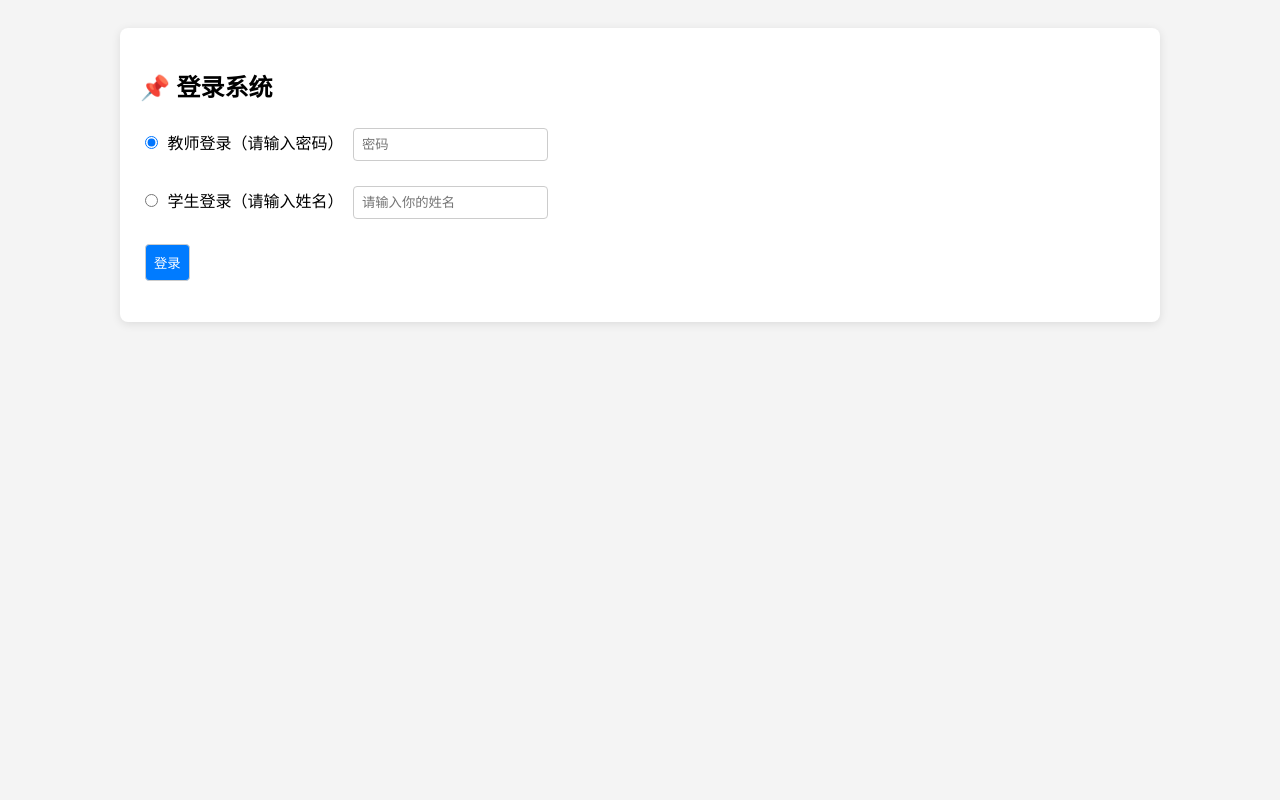
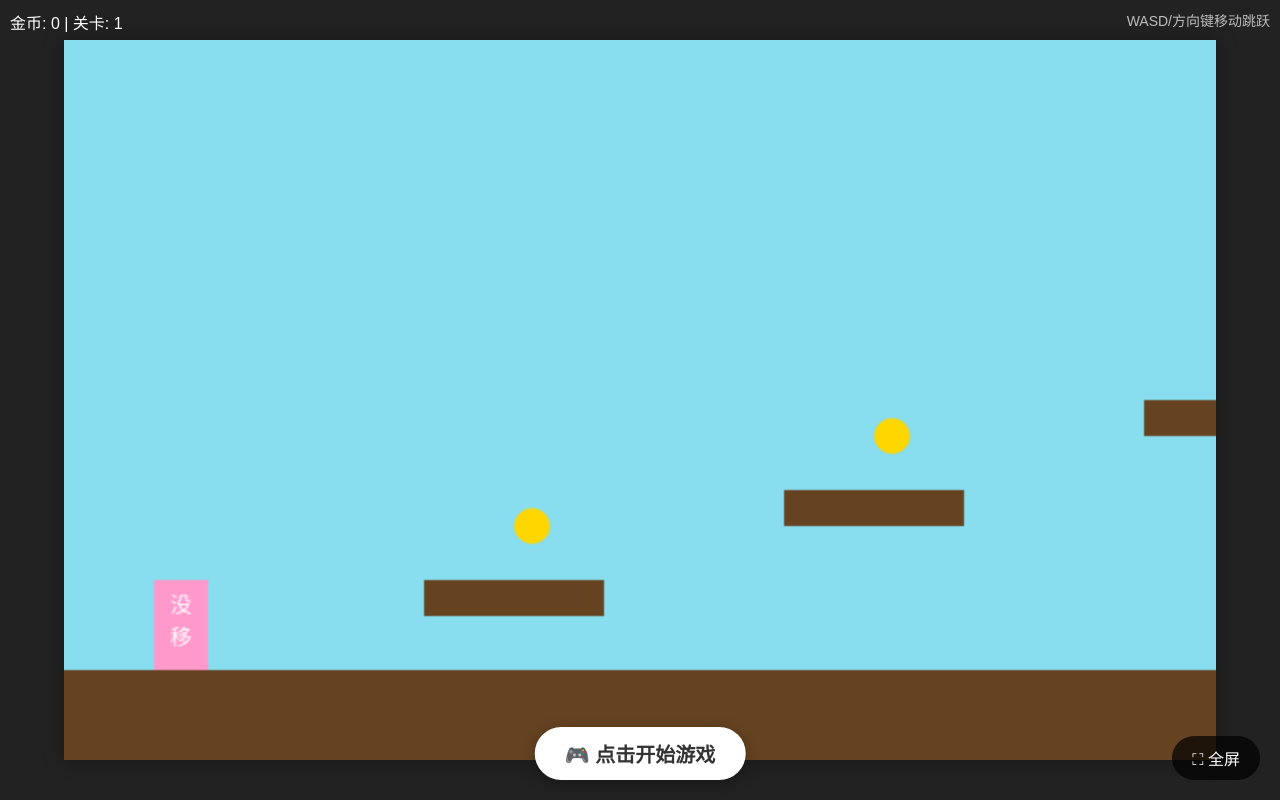
Before and after one commit to zeng207/class8-points, a plain HTML site: page index.html in a window 1280 px wide. Drawn offline with Linux system fonts and the light colour scheme.

Commit message:
Update index.html

```diff
--- a/index.html
+++ b/index.html
@@ -1,350 +1,466 @@
 <!DOCTYPE html>
 <html lang="zh">
 <head>
-  <meta charset="UTF-8" />
-  <meta name="viewport" content="width=device-width, initial-scale=1.0"/>
-  <title>班级积分系统</title>
+  <meta charset="UTF-8">
+  <title>美女玛丽游戏（双关卡版）</title>
   <style>
-    body { font-family: Arial, sans-serif; padding: 20px; background: #f4f4f4; }
-    .container { max-width: 1000px; margin: 0 auto; background: white; padding: 20px; border-radius: 8px; box-shadow: 0 2px 10px rgba(0,0,0,0.1); }
-    input, button, select { padding: 8px; margin: 5px; border: 1px solid #ccc; border-radius: 4px; }
-    button { background: #007bff; color: white; cursor: pointer; }
-    button.secondary { background: #6c757d; }
-    table { width: 100%; border-collapse: collapse; margin-top: 20px; }
-    th, td { border: 1px solid #ccc; padding: 8px; text-align: center; }
-    th { background: #007bff; color: white; }
-    .form-group { margin: 15px 0; }
-    .hidden { display: none; }
-    .error { color: red; }
-    .auto-saved { color: green; font-size: 12px; }
-    .storage-warning { color: red; font-weight: bold; padding: 10px; background: #ffebee; border-radius: 4px; }
+    * { margin: 0; padding: 0; box-sizing: border-box; }
+    body {
+      background: #222;
+      font-family: "Microsoft YaHei", sans-serif;
+      overflow: hidden;
+      touch-action: none;
+    }
+    #container {
+      position: relative;
+      width: 100vw;
+      height: 100vh;
+      display: flex;
+      justify-content: center;
+      align-items: center;
+    }
+    canvas {
+      display: block;
+      max-width: 100%;
+      max-height: 90vh;
+      background: #88ddee;
+      box-shadow: 0 0 20px rgba(0,0,0,0.3);
+    }
+    #ui {
+      position: absolute;
+      top: 10px;
+      left: 10px;
+      color: #fff;
+      font-size: 16px;
+      z-index: 10;
+    }
+    #instructions {
+      position: absolute;
+      top: 10px;
+      right: 10px;
+      color: rgba(255,255,255,0.7);
+      font-size: 14px;
+      z-index: 10;
+    }
+    #restartBtn {
+      position: absolute;
+      bottom: 20px;
+      left: 50%;
+      transform: translateX(-50%);
+      padding: 12px 30px;
+      background: #fff;
+      border: none;
+      border-radius: 30px;
+      color: #333;
+      font-size: 20px;
+      font-weight: bold;
+      cursor: pointer;
+      box-shadow: 0 4px 15px rgba(0,0,0,0.3);
+      z-index: 20;
+    }
+    #restartBtn:hover {
+      background: #f0f0f0;
+      transform: translateX(-50%) scale(1.05);
+      transition: all 0.2s;
+    }
+    #fullscreenBtn {
+      position: absolute;
+      bottom: 20px;
+      right: 20px;
+      padding: 10px 20px;
+      background: rgba(0, 0, 0, 0.7);
+      border: none;
+      border-radius: 30px;
+      color: #fff;
+      font-size: 16px;
+      cursor: pointer;
+      z-index: 20;
+    }
+    #gameOver {
+      position: absolute;
+      top: 50%;
+      left: 50%;
+      transform: translate(-50%, -50%);
+      background: rgba(0,0,0,0.9);
+      color: #fff;
+      padding: 25px 40px;
+      border-radius: 12px;
+      text-align: center;
+      font-size: 20px;
+      z-index: 30;
+      display: none;
+    }
+    #gameOver button {
+      margin-top: 15px;
+      padding: 10px 25px;
+      background: #4CAF50;
+      color: white;
+      border: none;
+      border-radius: 25px;
+      font-size: 16px;
+      cursor: pointer;
+    }
+    #gameOver button:hover {
+      background: #45a049;
+    }
   </style>
 </head>
 <body>
+  <div id="container">
+    <canvas id="game"></canvas>
 
-<!-- 存储警告 -->
-<div id="storageWarning" class="storage-warning hidden">
-  ⚠️ 本地存储不可用！请关闭无痕模式，或使用服务器打开（不要双击文件）。
-</div>
+    <div id="ui">金币: <span id="coinCount">0</span> | 关卡: <span id="levelDisplay">1</span></div>
+    <div id="instructions">WASD/方向键移动跳跃</div>
 
-<!-- 登录页 -->
-<div class="container" id="loginPage">
-  <h2>📌 登录系统</h2>
-  <div class="form-group">
-    <label><input type="radio" name="role" value="teacher" checked> 教师登录（请输入密码）</label>
-    <input type="password" id="teacherPassword" placeholder="密码" />
-  </div>
-  <div class="form-group">
-    <label><input type="radio" name="role" value="student"> 学生登录（请输入姓名）</label>
-    <input type="text" id="studentName" placeholder="请输入你的姓名" />
-  </div>
-  <button onclick="login()">登录</button>
-  <p id="loginMsg" class="error"></p>
-</div>
+    <button id="restartBtn">🎮 点击开始游戏</button>
+    <button id="fullscreenBtn">⛶ 全屏</button>
 
-<!-- 主界面 -->
-<div class="container hidden" id="mainPage">
-  <h2>📊 班级积分管理系统</h2>
-  <p>欢迎，<strong id="userDisplay"></strong>！</p>
-
-  <!-- 教师功能区 -->
-  <div id="teacherControls" class="hidden">
-    <button onclick="addStudent()" style="margin: 10px 0;">➕ 添加学生</button>
-    <button onclick="exportData()">📤 导出数据</button>
-    <input type="file" id="importFile" accept=".json" style="margin: 10px 0;" />
-    <button onclick="importData()">📥 导入数据</button>
-    <button onclick="logout()" class="secondary">🚪 退出</button>
-    <p class="auto-saved" id="saveStatus"></p>
+    <div id="gameOver">
+      <p id="gameOverMessage">准备开始冒险！</p>
+      <button onclick="restartGame()">再玩一次</button>
+    </div>
   </div>
 
-  <!-- 学生只读提示 -->
-  <div id="studentControls" class="hidden">
-    <button onclick="logout()" class="secondary">🚪 退出</button>
-    <p class="auto-saved" id="saveStatus"></p>
-  </div>
+  <script>
+    const canvas = document.getElementById("game");
+    const ctx = canvas.getContext("2d");
+    const uiCoin = document.getElementById("coinCount");
+    const levelDisplay = document.getElementById("levelDisplay");
+    const gameOverPanel = document.getElementById("gameOver");
+    const gameOverMsg = document.getElementById("gameOverMessage");
+    const restartBtn = document.getElementById("restartBtn");
+    const fullscreenBtn = document.getElementById("fullscreenBtn");
 
-  <!-- 数据表格 -->
-  <table id="scoreTable">
-    <thead>
-      <tr>
-        <th>序号</th>
-        <th>姓名</th>
-        <th>周一</th>
-        <th>周二</th>
-        <th>周三</th>
-        <th>周四</th>
-        <th>周五</th>
-        <th>总分</th>
-        <th>排名</th>
-      </tr>
-    </thead>
-    <tbody id="scoreBody"></tbody>
-  </table>
-</div>
+    // 调整画布大小
+    function resize() {
+      const maxWidth = window.innerWidth * 0.95;
+      const maxHeight = window.innerHeight * 0.9;
+      const aspect = 640 / 400;
+      let w = maxWidth;
+      let h = w / aspect;
+      if (h > maxHeight) h = maxHeight;
+      w = h * aspect;
 
-<script>
-// 检查 localStorage 是否可用
-function checkStorage() {
-  try {
-    const test = "__storage_test__";
-    localStorage.setItem(test, test);
-    localStorage.removeItem(test);
-    return true;
-  } catch (e) {
-    return false;
-  }
-}
+      canvas.width = 640;
+      canvas.height = 400;
+      canvas.style.width = w + "px";
+      canvas.style.height = h + "px";
+    }
+    window.addEventListener("resize", resize);
+    resize();
 
-if (!checkStorage()) {
-  document.getElementById("storageWarning").classList.remove("hidden");
-  alert("❌ 本地存储不可用！\n请：\n1. 关闭无痕模式\n2. 不要双击打开文件\n3. 使用服务器打开（如 VS Code Live Server）");
-}
+    // 键盘控制
+    const keys = {};
+    document.addEventListener("keydown", e => keys[e.key.toLowerCase()] = true);
+    document.addEventListener("keyup", e => keys[e.key.toLowerCase()] = false);
 
-// 默认数据
-const defaultData = {
-  students: [],
-  settings: {
-    teacherPassword: "123456"
-  }
-};
+    // 游戏常量
+    const GRAVITY = 0.6, JUMP = -12, MOVE_ACCEL = 0.6, FRICTION = 0.8, MAX_SPEED = 5;
+    let worldOffset = 0,
+        gameOver = false,
+        coinsCollected = 0,
+        animationId = null,
+        level = 1;
 
-// 初始化学生：张3 到 张45
-function initStudents() {
-  defaultData.students = [];
-  for (let i = 3; i <= 45; i++) {
-    defaultData.students.push({
-      id: i - 2,
-      name: `张${i}`,
-      scores: { mon: 0, tue: 0, wed: 0, thu: 0, fri: 0 },
-      total: 0,
-      rank: 1
-    });
-  }
-}
+    let player, platforms, flag, coins, enemies;
 
-initStudents();
+    // 重启游戏
+    function restartGame() {
+      gameOver = false;  // ✅ 关键：重置游戏状态
+      level = 1;
+      coinsCollected = 0;
+      updateUI();
+      loadLevel(level);
+      gameOverPanel.style.display = "none";
+      if (animationId) cancelAnimationFrame(animationId);
+      animationId = requestAnimationFrame(loop);
+    }
 
-let appData = null;
-let isTeacher = false;
-let currentStudentName = null;
-let saveTimeout = null;
+    // 加载关卡
+    function loadLevel(lv) {
+      if (lv === 1) {
+        player = { x: 50, y: 0, w: 30, h: 50, vx: 0, vy: 0, onGround: false };
+        platforms = [
+          { x: 0, y: 350, w: 2000, h: 50 },
+          { x: 200, y: 300, w: 100, h: 20 },
+          { x: 400, y: 250, w: 100, h: 20 },
+          { x: 600, y: 200, w: 100, h: 20 },
+          { x: 800, y: 150, w: 100, h: 20 },
+        ];
+        flag = { x: 1000, y: 100, h: 250 };
+        coins = [
+          { x: 250, y: 260, collected: false },
+          { x: 450, y: 210, collected: false },
+          { x: 650, y: 160, collected: false },
+          { x: 850, y: 110, collected: false }
+        ];
+        enemies = [
+          { x: 500, y: 320, w: 30, h: 30, vx: 1.5, alive: true }
+        ];
+      } else if (lv === 2) {
+        player = { x: 100, y: 0, w: 30, h: 50, vx: 0, vy: 0, onGround: false };
 
-// ============== 加载数据 ==============
-function loadFromStorage() {
-  try {
-    const saved = localStorage.getItem("scoreAppData");
-    if (saved) {
-      const data = JSON.parse(saved);
-      if (data.students && Array.isArray(data.students)) {
-        appData = data;
-        console.log("✅ 成功加载数据，学生数：", appData.students.length);
-        return;
+        // 地面
+        platforms = [
+          { x: 0, y: 350, w: 5000, h: 50 }
+        ];
+
+        // 城墙主体
+        const wallY = 250;
+        platforms.push({ x: 800, y: wallY, w: 600, h: 100 }); // 墙高100
+
+        // 垛口（女墙）
+        for (let i = 0; i < 12; i++) {
+          const x = 800 + i * 50;
+          platforms.push({ x: x, y: wallY - 20, w: 30, h: 20 });
+        }
+
+        // 后续跳跃平台
+        platforms.push({ x: 1600, y: 300, w: 80, h: 20 });
+        platforms.push({ x: 1800, y: 250, w: 80, h: 20 });
+        platforms.push({ x: 2000, y: 200, w: 80, h: 20 });
+        platforms.push({ x: 2200, y: 150, w: 80, h: 20 });
+
+        flag = { x: 2400, y: 100, h: 250 };
+
+        coins = [
+          { x: 900, y: wallY - 30, collected: false },
+          { x: 1100, y: wallY - 30, collected: false },
+          { x: 1300, y: wallY - 30, collected: false },
+          { x: 1700, y: 260, collected: false },
+          { x: 1900, y: 210, collected: false },
+          { x: 2100, y: 160, collected: false },
+          { x: 2300, y: 110, collected: false }
+        ];
+
+        enemies = [
+          { x: 1000, y: 320, w: 30, h: 30, vx: 2, alive: true },
+          { x: 1500, y: 320, w: 30, h: 30, vx: 2.5, alive: true },
+          { x: 1900, y: 210, w: 30, h: 30, vx: 1.2, alive: true }
+        ];
       }
     }
-  } catch (e) {
-    console.error("❌ 加载失败", e);
-  }
-  appData = JSON.parse(JSON.stringify(defaultData));
-  console.log("🔄 使用默认数据");
-}
 
-// ============== 保存数据 ==============
-function saveToStorage() {
-  calculateRankings();
-  try {
-    localStorage.setItem("scoreAppData", JSON.stringify(appData));
-    console.log("✅ 数据已保存，学生数：", appData.students.length);
-    document.getElementById("saveStatus").textContent = "✅ 已自动保存";
-    setTimeout(() => {
-      const el = document.getElementById("saveStatus");
-      if (el && el.textContent === "✅ 已自动保存") {
-        el.textContent = "";
+    // 更新UI
+    function updateUI() {
+      uiCoin.textContent = coinsCollected;
+      levelDisplay.textContent = level;
+    }
+
+    // 游戏更新
+    function update() {
+      if (gameOver) return;
+
+      if (keys["a"] || keys["arrowleft"]) player.vx -= MOVE_ACCEL;
+      if (keys["d"] || keys["arrowright"]) player.vx += MOVE_ACCEL;
+      if ((keys["w"] || keys["arrowup"] || keys[" "]) && player.onGround) {
+        player.vy = JUMP;
+        player.onGround = false;
       }
-    }, 2000);
-  } catch (e) {
-    console.error("❌ 保存失败", e);
-    document.getElementById("saveStatus").textContent = "❌ 存储失败";
-    alert("💾 存储失败！请检查是否为无痕模式");
-  }
-}
 
-// ============== 自动保存（防抖） ==============
-function autoSave() {
-  if (saveTimeout) clearTimeout(saveTimeout);
-  document.getElementById("saveStatus").textContent = "🔄 保存中...";
-  saveTimeout = setTimeout(saveToStorage, 500);
-}
+      player.vx *= FRICTION;
+      if (player.vx > MAX_SPEED) player.vx = MAX_SPEED;
+      if (player.vx < -MAX_SPEED) player.vx = -MAX_SPEED;
+      player.vy += GRAVITY;
+      player.x += player.vx;
+      player.y += player.vy;
+      player.onGround = false;
 
-// ============== 计算总分和排名 ==============
-function calculateRankings() {
-  appData.students.forEach(s => {
-    s.total = (s.scores.mon || 0) + (s.scores.tue || 0) + (s.scores.wed || 0) + (s.scores.thu || 0) + (s.scores.fri || 0);
-  });
-  appData.students.sort((a, b) => (b.total || 0) - (a.total || 0));
-  appData.students.forEach((s, idx) => {
-    s.rank = idx + 1;
-  });
-}
+      // 碰撞检测
+      for (let p of platforms) {
+        if (player.x < p.x + p.w && player.x + player.w > p.x &&
+            player.y < p.y + p.h && player.y + player.h > p.y) {
+          if (player.vy >= 0 && player.y + player.h <= p.y + player.vy) {
+            player.y = p.y - player.h;
+            player.vy = 0;
+            player.onGround = true;
+          }
+        }
+      }
 
-// ============== 渲染表格 ==============
-function renderTable() {
-  const tbody = document.getElementById("scoreBody");
-  tbody.innerHTML = "";
+      worldOffset = Math.max(0, player.x - canvas.width / 2);
 
-  const studentsToShow = isTeacher ? appData.students : appData.students.filter(s => s.name === currentStudentName);
+      // 吃金币
+      for (let c of coins) {
+        if (!c.collected &&
+            player.x < c.x + 20 && player.x + player.w > c.x &&
+            player.y < c.y + 20 && player.y + player.h > c.y) {
+          c.collected = true;
+          coinsCollected++;
+          updateUI();
+        }
+      }
 
-  studentsToShow.forEach((s, index) => {
-    const tr = document.createElement("tr");
+      // 敌人
+      for (let e of enemies) {
+        if (!e.alive) continue;
+        e.x += e.vx;
+        if (e.x < 800 || e.x > 1350) e.vx *= -1;
+        if (e.x < 1400 || e.x > 2300) e.vx *= -1;
 
-    // 姓名单元格
-    const nameCell = isTeacher
-      ? `<td><input type="text" value="${s.name}" oninput="updateName(${index}, this.value)" style="width:60px;text-align:center;" /></td>`
-      : `<td>${s.name}</td>`;
+        if (player.x < e.x + e.w && player.x + player.w > e.x &&
+            player.y < e.y + e.h && player.y + player.h > e.y) {
+          if (player.vy > 0 && player.y + player.h - 10 < e.y) {
+            e.alive = false;
+            player.vy = JUMP / 2;
+          } else {
+            gameOver = true;
+            showGameOver("你被怪物打败！");
+          }
+        }
+      }
 
-    // 分数单元格
-    const days = ['mon', 'tue', 'wed', 'thu', 'fri'];
-    const scoreCells = days.map(day =>
-      isTeacher
-        ? `<td><input type="number" value="${s.scores[day] || 0}" min="0" max="100" oninput="updateScore(${index}, '${day}', this.valueAsNumber)" style="width:50px;text-align:center;" /></td>`
-        : `<td>${s.scores[day] || 0}</td>`
-    ).join('');
+      // 通关
+      if (player.x + player.w > flag.x - 10 && player.x < flag.x + 10) {
+        if (level === 1) {
+          level = 2;
+          loadLevel(2);
+          updateUI();
+        } else {
+          gameOver = true;
+          showGameOver(`🎉 通关成功！金币: ${coinsCollected}`);
+        }
+      }
 
-    tr.innerHTML = `
-      <td>${s.id}</td>
-      ${nameCell}
-      ${scoreCells}
-      <td>${s.total || 0}</td>
-      <td>${s.rank || 1}</td>
-    `;
-    tbody.appendChild(tr);
-  });
-}
+      if (player.y > canvas.height) {
+        gameOver = true;
+        showGameOver("掉下悬崖了！");
+      }
+    }
 
-// ============== 更新姓名 ==============
-function updateName(index, newName) {
-  if (!newName || !newName.trim()) return;
-  appData.students[index].name = newName.trim();
-  autoSave();
-}
+    // 坐标转换
+    function worldToScreen(x, y) {
+      return { x: x - worldOffset, y: y };
+    }
 
-// ============== 更新分数 ==============
-function updateScore(index, day, value) {
-  if (value < 0) value = 0;
-  if (value > 100) value = 100;
-  appData.students[index].scores[day] = value;
-  autoSave();
-}
+    // 绘制
+    function draw() {
+      ctx.clearRect(0, 0, canvas.width, canvas.height);
+      ctx.fillStyle = "#88ddee";
+      ctx.fillRect(0, 0, canvas.width, canvas.height);
 
-// ============== 添加学生 ==============
-function addStudent() {
-  const name = prompt("请输入新学生姓名：");
-  if (!name || !name.trim()) {
-    alert("姓名不能为空");
-    return;
-  }
-  if (appData.students.some(s => s.name === name.trim())) {
-    alert("❌ 该姓名已存在！");
-    return;
-  }
-  const newId = Math.max(0, ...appData.students.map(s => s.id)) + 1;
-  appData.students.push({
-    id: newId,
-    name: name.trim(),
-    scores: { mon: 0, tue: 0, wed: 0, thu: 0, fri: 0 },
-    total: 0,
-    rank: 1
-  });
-  autoSave();
-  renderTable();
-}
+      // 绘制平台
+      ctx.fillStyle = "#654321";
+      for (let p of platforms) {
+        let s = worldToScreen(p.x, p.y);
+        ctx.fillRect(s.x, s.y, p.w, p.h);
+      }
 
-// ============== 登录 ==============
-function login() {
-  loadFromStorage();
+      // ===== 第二关：城墙与门洞（底部完全贴地）=====
+      if (level === 2) {
+        const doorX = 1100;           // 门中心
+        const doorWidth = 80;         // 门宽
+        const archRadius = 40;        // 拱半径
+        const doorHeight = 60;        // 门洞高
 
-  const role = document.querySelector('input[name="role"]:checked').value;
-  const pwd = document.getElementById("teacherPassword").value;
-  const name = document.getElementById("studentName").value.trim();
-  const msgEl = document.getElementById("loginMsg");
-  msgEl.textContent = "";
+        const screenX = worldToScreen(doorX, 350).x;
+        const doorBottomY = 350;      // 地面
+        const doorTopY = doorBottomY - doorHeight +50; // 矩形顶部
 
-  if (role === "teacher") {
-    if (pwd === appData.settings.teacherPassword) {
-      isTeacher = true;
-      currentStudentName = null;
-      showMainPage("教师");
-      document.getElementById("teacherControls").classList.remove("hidden");
-      document.getElementById("studentControls").classList.add("hidden");
-    } else {
-      msgEl.textContent = "❌ 密码错误！";
+        ctx.save();
+        // 裁剪区域
+        ctx.beginPath();
+        ctx.rect(
+          screenX - doorWidth / 2,
+          doorTopY - archRadius,  // 拱顶
+          doorWidth,
+          doorHeight + archRadius
+        );
+        ctx.clip();
+
+        // 挖洞
+        ctx.globalCompositeOperation = "destination-out";
+
+        // 半圆拱（从 doorTopY 向上画半圆）
+        ctx.beginPath();
+        ctx.arc(screenX, doorTopY, archRadius, 0, Math.PI, true);
+        ctx.fill();
+
+        // 矩形门洞（从 doorTopY 到地面）
+        ctx.fillRect(screenX - doorWidth / 2, doorTopY, doorWidth, doorHeight);
+
+        ctx.globalCompositeOperation = "source-over";
+        ctx.restore();
+
+        // 绘制“初二甲班”白色文字
+        const signX = worldToScreen(1000, 230).x;
+        ctx.fillStyle = "#fff";
+        ctx.font = "bold 24px sans-serif";
+        ctx.textAlign = "center";
+        ctx.fillText("初二甲班", signX, 210);
+      }
+
+      // 旗杆
+      let base = worldToScreen(flag.x, flag.y);
+      ctx.fillStyle = "#444";
+      ctx.fillRect(base.x - 3, base.y, 6, flag.h);
+      ctx.fillStyle = "red";
+      ctx.fillRect(base.x + 3, base.y, 40, 20);
+
+      // 金币
+      for (let c of coins) {
+        if (!c.collected) {
+          let pos = worldToScreen(c.x, c.y);
+          ctx.fillStyle = "gold";
+          ctx.beginPath();
+          ctx.arc(pos.x + 10, pos.y + 10, 10, 0, Math.PI * 2);
+          ctx.fill();
+        }
+      }
+
+      // 敌人
+      for (let e of enemies) {
+        if (!e.alive) continue;
+        let pos = worldToScreen(e.x, e.y);
+        ctx.fillStyle = "brown";
+        ctx.fillRect(pos.x, pos.y, e.w, e.h);
+        ctx.fillStyle = "#fff";
+        ctx.font = "12px sans-serif";
+        ctx.fillText("怪", pos.x + 8, pos.y + 18);
+      }
+
+      // 玩家
+      let pos = worldToScreen(player.x, player.y);
+      ctx.fillStyle = "#ff99cc";
+      ctx.fillRect(pos.x, pos.y, player.w, player.h);
+      ctx.fillStyle = "#fff";
+      ctx.font = "12px sans-serif";
+      ctx.textAlign = "center";
+      ctx.fillText("没", pos.x + player.w / 2, pos.y + 18);
+      ctx.fillText("移", pos.x + player.w / 2, pos.y + 36);
     }
-  } else if (role === "student") {
-    if (appData.students.some(s => s.name === name)) {
-      isTeacher = false;
-      currentStudentName = name;
-      showMainPage(`学生（${name}）`);
-      document.getElementById("teacherControls").classList.add("hidden");
-      document.getElementById("studentControls").classList.remove("hidden");
-    } else {
-      msgEl.textContent = "❌ 未找到该学生";
+
+    // 显示结束面板
+    function showGameOver(msg) {
+      gameOverMsg.textContent = msg;
+      gameOverPanel.style.display = "block";
+      if (animationId) {
+        cancelAnimationFrame(animationId);
+        animationId = null;
+      }
     }
-  }
-}
 
-// ============== 显示主页面 ==============
-function showMainPage(user) {
-  document.getElementById("loginPage").classList.add("hidden");
-  document.getElementById("mainPage").classList.remove("hidden");
-  document.getElementById("userDisplay").textContent = user;
-  renderTable();
-}
+    // 主循环
+    function loop() {
+      update();
+      draw();
+      animationId = requestAnimationFrame(loop);
+    }
 
-// ============== 导出 ==============
-function exportData() {
-  loadFromStorage();
-  const dataStr = JSON.stringify(appData, null, 2);
-  const blob = new Blob([dataStr], { type: "application/json" });
-  const url = URL.createObjectURL(blob);
-  const a = document.createElement("a");
-  a.href = url;
-  a.download = `score_data_${new Date().toISOString().slice(0,10)}.json`;
-  a.click();
-}
+    // 按钮事件
+    restartBtn.onclick = restartGame;
+    fullscreenBtn.onclick = () => {
+      if (document.fullscreenElement) {
+        document.exitFullscreen();
+        fullscreenBtn.textContent = "⛶ 全屏";
+      } else {
+        document.documentElement.requestFullscreen();
+        fullscreenBtn.textContent = "⛶ 退出全屏";
+      }
+    };
 
-// ============== 导入 ==============
-async function importData() {
-  const file = document.getElementById("importFile").files[0];
-  if (!file) return alert("请选择文件");
-
-  try {
-    const text = await file.text();
-    const imported = JSON.parse(text);
-    if (imported.students && Array.isArray(imported.students)) {
-      appData = imported;
-      saveToStorage();
-      renderTable();
-      alert(`✅ 导入成功，共 ${appData.students.length} 名学生`);
-    } else {
-      alert("❌ 数据格式错误");
-    }
-  } catch (e) {
-    alert("❌ 导入失败：" + e.message);
-  }
-  document.getElementById("importFile").value = "";
-}
-
-// ============== 退出 ==============
-function logout() {
-  if (confirm("确定要退出吗？")) {
-    document.getElementById("mainPage").classList.add("hidden");
-    document.getElementById("loginPage").classList.remove("hidden");
-    document.getElementById("teacherPassword").value = "";
-    document.getElementById("studentName").value = "";
-    isTeacher = false;
-    currentStudentName = null;
-    if (saveTimeout) clearTimeout(saveTimeout);
-  }
-}
-</script>
+    // 启动游戏
+    restartGame();
+  </script>
 </body>
 </html>
```
